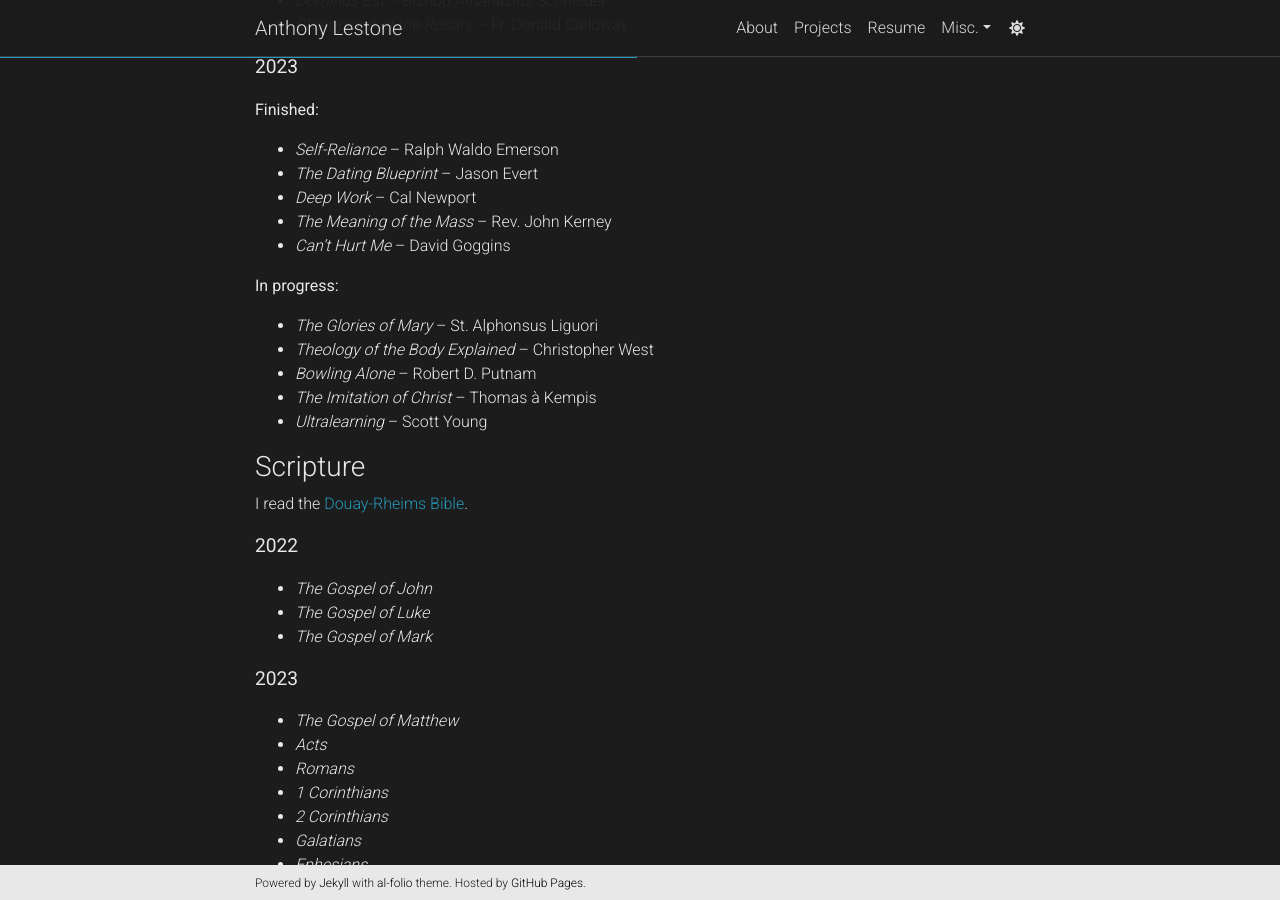
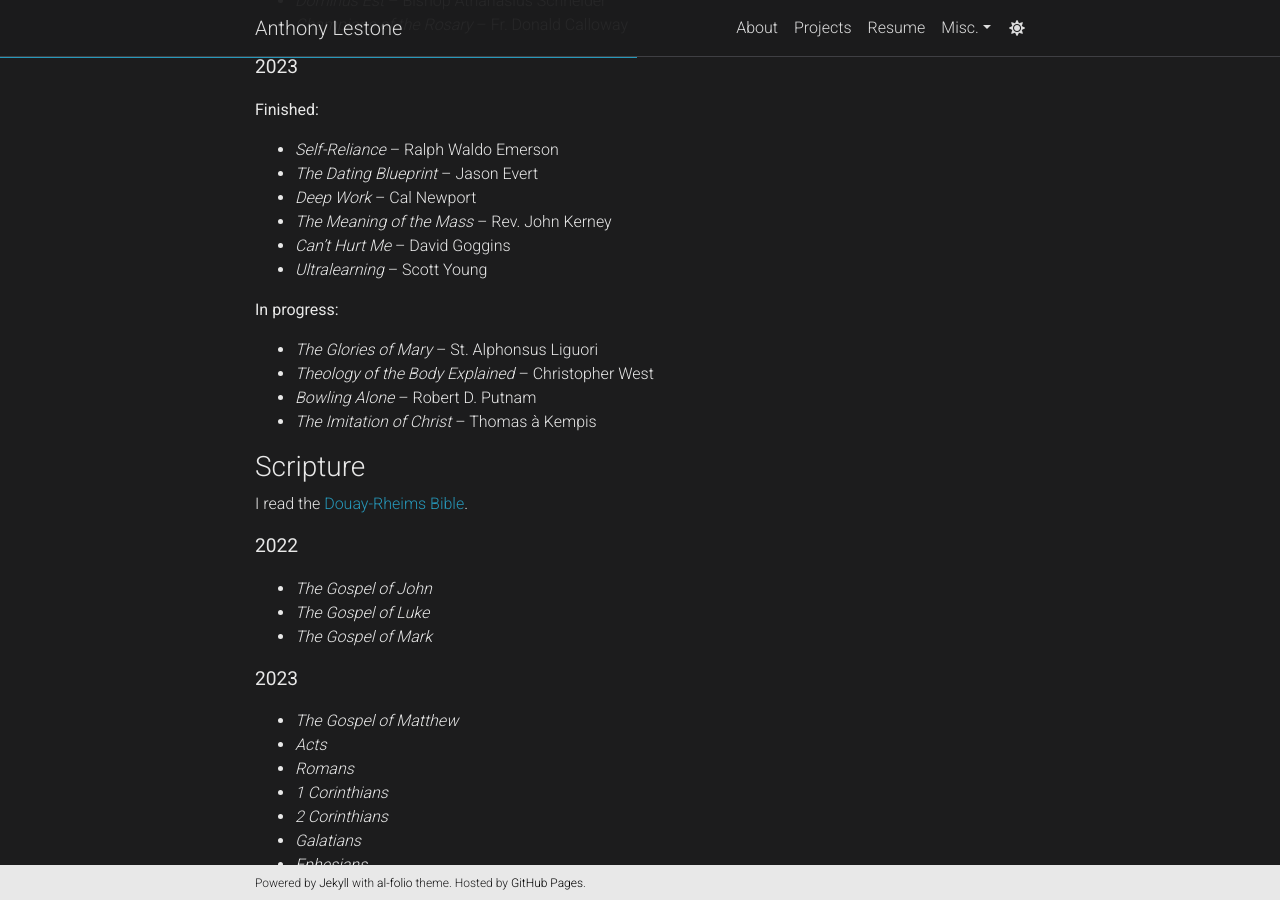
Before and after one commit to anthonylestone/anthonylestone.github.io, a Jekyll site: the page built from _pages/readinglist.md, in a window 1280 px wide and 900 px high, scrolled down 442 px. Built offline with Jekyll 4.4.1, drawn with Linux system fonts in a browser that asks for light colours; comment, search, counter and statistics services are not loaded; a style sheet for code colours, icons or effects is not loaded; part of the change alters nothing that is shown.

```diff
--- a/_pages/readinglist.md
+++ b/_pages/readinglist.md
@@ -28,6 +28,7 @@ Books are listed in the order that they were completed.
 - *Deep Work* -- Cal Newport
 - *The Meaning of the Mass* -- Rev. John Kerney
 - *Can't Hurt Me* -- David Goggins
+- *Ultralearning* -- Scott Young
 
 <b>In progress:<b>
 
@@ -35,7 +36,6 @@ Books are listed in the order that they were completed.
 - *Theology of the Body Explained* -- Christopher West
 - *Bowling Alone* -- Robert D. Putnam
 - *The Imitation of Christ* -- Thomas à Kempis
-- *Ultralearning* -- Scott Young
 
 ### Scripture
 
```
